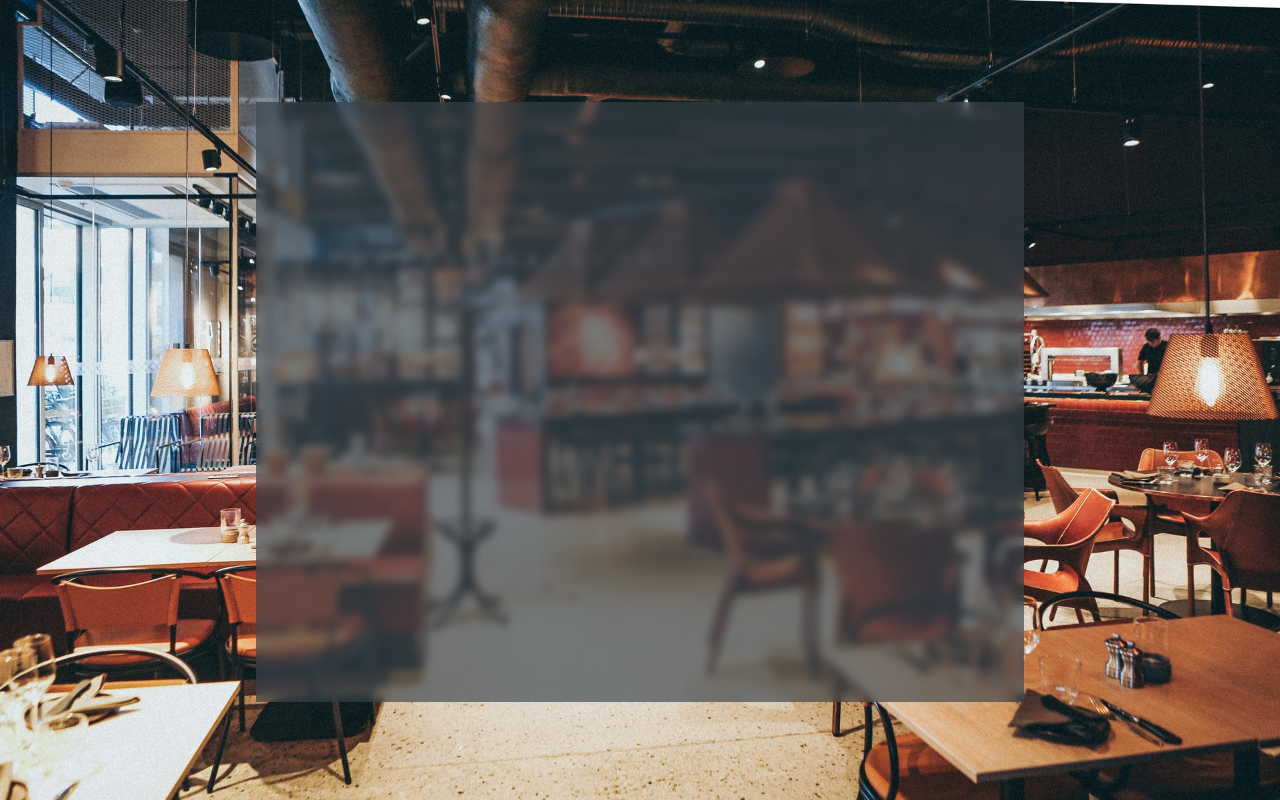
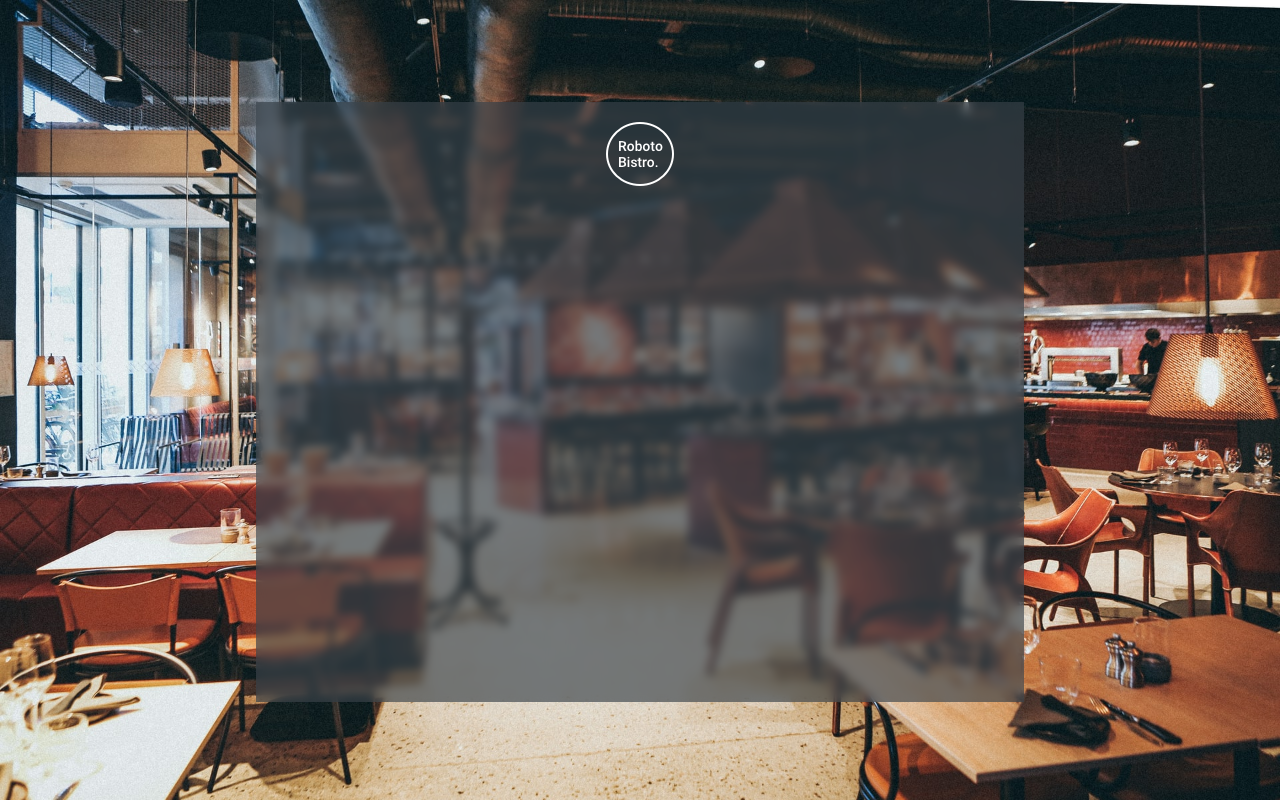
Before and after one commit to ehwus/restaurant, a website built with webpack: page index.html in a window 1280 px wide. Built offline with nearby package versions, Linux system fonts and the light colour scheme.

Commit message:
added dom controller class

```diff
--- a/index.html
+++ b/index.html
@@ -9,7 +9,7 @@
   </head>
   <body>
     <div id="content">
-      <div class="container"></div>
+      <div id="container"></div>
     </div>
   </body>
 </html>
--- /dev/null
+++ b/src/domController.js
@@ -0,0 +1,12 @@
+import Logo from './assets/logo.png';
+
+const container = document.getElementById('container');
+
+export class DomController {
+  static drawLogo() {
+    const logo = new Image();
+    logo.src = Logo;
+    logo.className = 'logo';
+    container.appendChild(logo);
+  }
+}
--- a/src/index.js
+++ b/src/index.js
@@ -1 +1,4 @@
 import './style.css';
+import { DomController } from './domController';
+
+DomController.drawLogo();
--- a/src/style.css
+++ b/src/style.css
@@ -14,7 +14,7 @@ body {
   background-size: cover;
 }
 
-.container {
+#container {
   width: 60%;
   height: 70%;
   min-width: 300px;
@@ -26,3 +26,10 @@ body {
   margin: auto;
   margin-top: 8%;
 }
+
+.logo {
+  display: block;
+  margin-left: auto;
+  margin-right: auto;
+  padding: 20px;
+}
```
Also changed, not shown: src/assets/logo.png (added).
